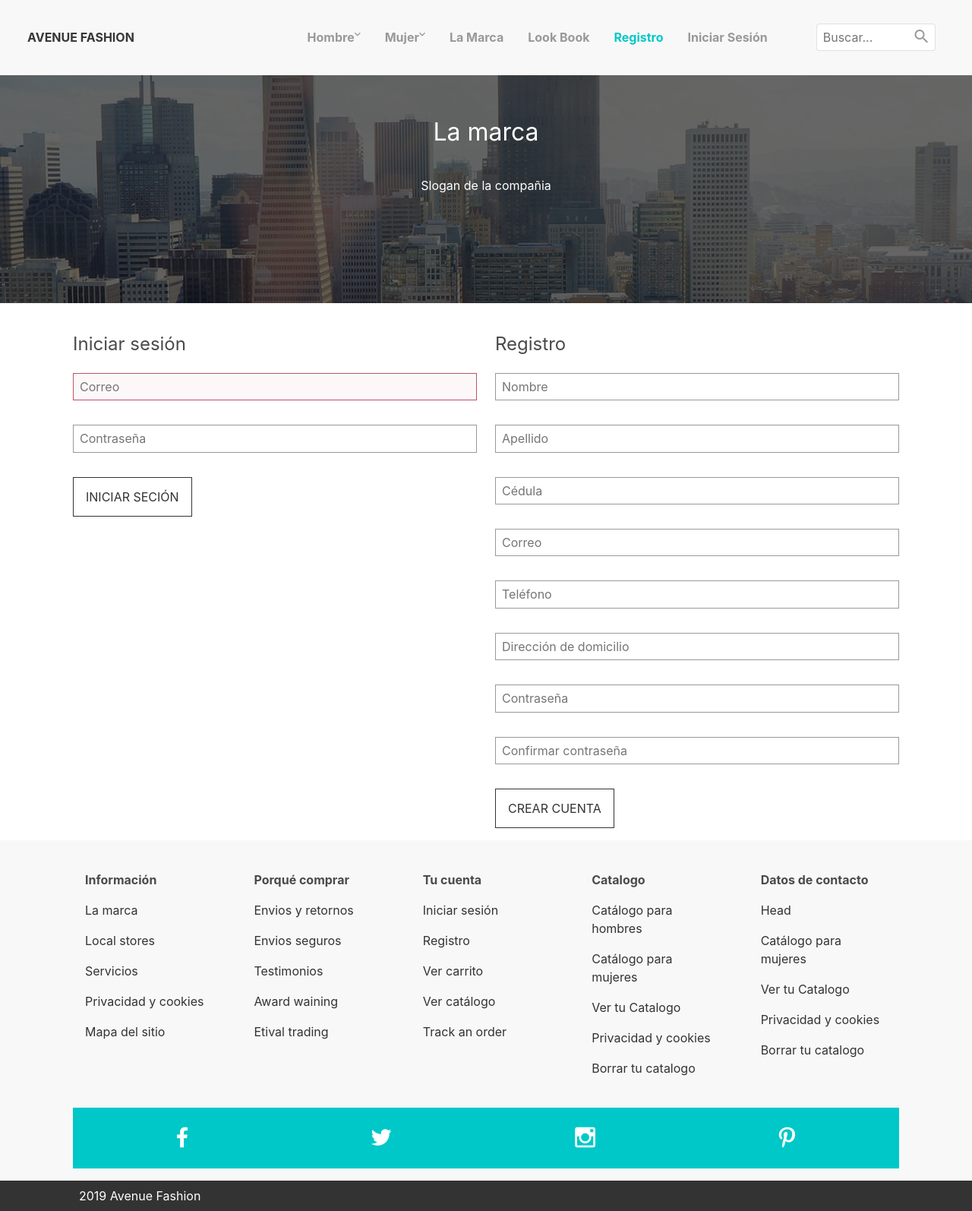
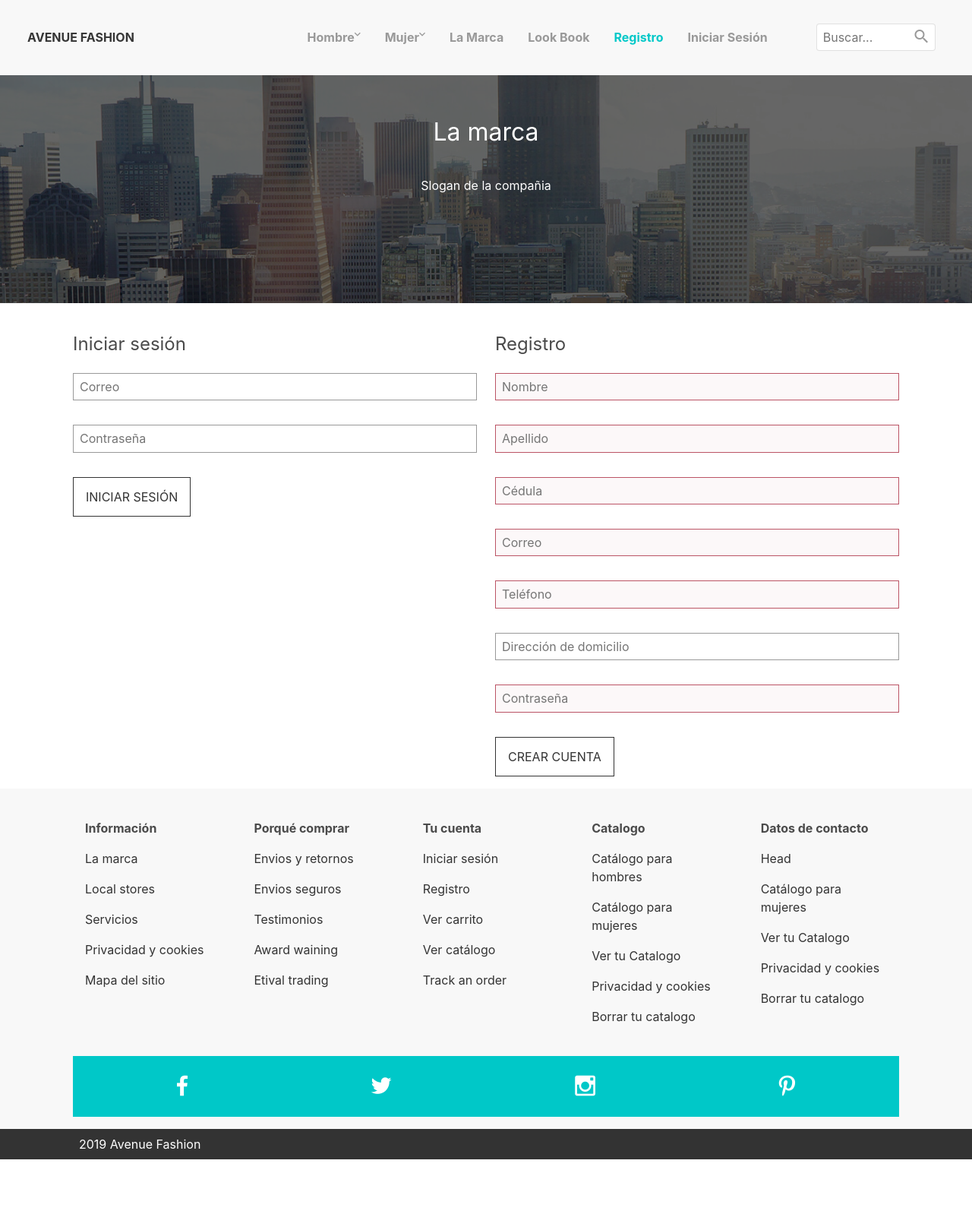
Before and after one commit to jufelo/Proyecto-Final-UPB-grupo1, a PHP site: page /login.html in a window 1280 px wide. Shown: the part 41-1635 px from the top of the page at 76% size. After the commit the page ends 1567 px from the top, so only its background shows below. Run offline with PHP 8.4, Linux system fonts and the light colour scheme.

Commit message:
update style.css,  login.html

```diff
--- a/css/styles.css
+++ b/css/styles.css
@@ -1024,7 +1024,7 @@ footer {
     outline: none;
 }
 
-.error {
+input:invalid {
     border: 1px solid #bb5465;
     background: #fcf8f9;
 }
--- a/login.html
+++ b/login.html
@@ -148,7 +148,7 @@
 
                     <input type="password" placeholder="Contraseña" class="form-control-field">
 
-                    <button class="btn btn-default btn-primary">Iniciar seción</button>
+                    <button class="btn btn-default btn-primary">Iniciar sesión</button>
                 </form>
             </div>
             <div class="column">
@@ -164,7 +164,7 @@
                     <input type="text" placeholder="Cédula" class="form-control-field" required
                         pattern="^[0-9]{6,10}" title="Ingrese entre 6 y 10 dígitos"> <!--Cédula colombiana-->
 
-                    <input type="text" placeholder="Correo" class="form-control-field" required
+                    <input type="email" placeholder="Correo" class="form-control-field" required
                         pattern="^[a-z0-9!#$%&'*+/=?^_`{|}~-]+(?:\.[a-z0-9!#$%&'*+/=?^_`{|}~-]+)*@(?:[a-z0-9](?:[a-z0-9-]*[a-z0-9])?\.)+[a-z0-9](?:[a-z0-9-]*[a-z0-9])?$" title="Ingrese un correo válido"> <!--Una implementación del Estandard Official: RFC 5322:
                             ( valida en el 99.99% de los emails existentes )-->
 
@@ -172,12 +172,10 @@
                         pattern="^[0-9]{10}" title="Ingrese 10 dígitos"> <!--Considerando el nuevo estandar de marcación nacional-->
 
                     <input type="text" placeholder="Dirección de domicilio" class="form-control-field"
-                        pattern="[A-Za-z0-9'\.\-\s\,]" title="Ingrese una dirección de correo válida">
+                        pattern="[A-Za-z0-9'\.\-\s\,]" title="Ingrese una dirección de domicilio válida">
 
                     <input type="password" placeholder="Contraseña" class="form-control-field" required
                         pattern="^(?=.*[A-Za-z])(?=.*\d)[A-Za-z\d]{8,}$" title="ingresar por lo menos una letra mayúscula, una minúscula, un número y con una longitud mayor o igual a 8 dígitos.">
-
-                    <input type="password" placeholder="Confirmar contraseña" class="form-control-field">
 
                     <button class="btn btn-default btn-primary">Crear cuenta</button>
                 </form>
```
Also changed, not shown: README.md.
